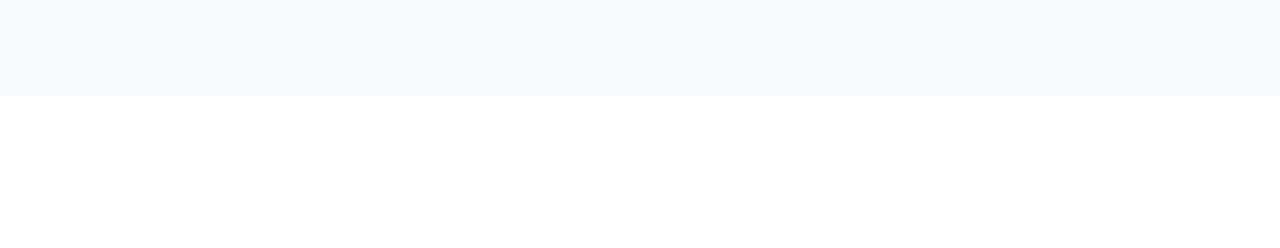
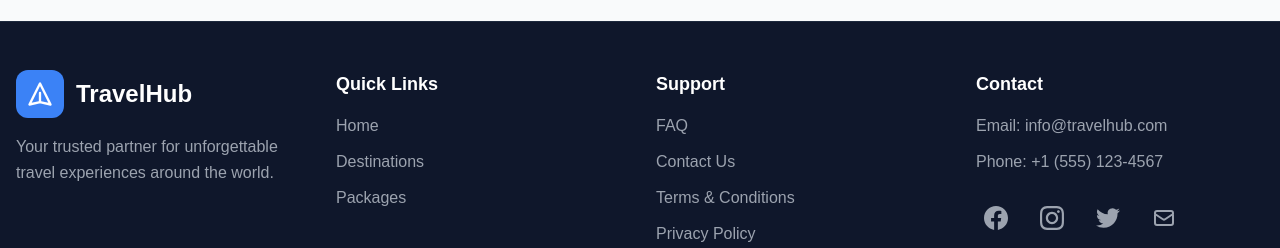
Before and after one commit to ValKyRiE2117/nuxt-project, a Nuxt app: page / in a window 1280 px wide. Shown: the part 704-952 px from the top of the page. Before the commit the page ends 800 px from the top, so only its background shows below. Built offline with nearby package versions, Linux system fonts and the light colour scheme.

Commit message:
add_comp_Footer

```diff
--- a/app.vue
+++ b/app.vue
@@ -3,6 +3,7 @@
     <NuxtLayout>
       <Header />
       <NuxtPage />
+      <Footer />
     </NuxtLayout>
   </div>
 </template>
--- /dev/null
+++ b/components/Footer.vue
@@ -0,0 +1,167 @@
+<template>
+  <footer class="bg-slate-900 border-t border-slate-800">
+    <div class="max-w-7xl mx-auto px-4 py-12">
+      <div class="grid grid-cols-1 md:grid-cols-2 lg:grid-cols-4 gap-8 mb-8">
+        <!-- Brand Section -->
+        <div class="lg:col-span-1">
+          <div class="flex items-center gap-3 mb-4">
+            <div
+              class="w-12 h-12 bg-blue-500 rounded-xl flex items-center justify-center"
+            >
+              <svg
+                class="w-7 h-7 text-white"
+                fill="none"
+                stroke="currentColor"
+                viewBox="0 0 24 24"
+              >
+                <path
+                  stroke-linecap="round"
+                  stroke-linejoin="round"
+                  stroke-width="2"
+                  d="M12 19l9 2-9-18-9 18 9-2zm0 0v-8"
+                />
+              </svg>
+            </div>
+            <span class="text-2xl font-bold text-white">TravelHub</span>
+          </div>
+          <p class="text-gray-400 leading-relaxed">
+            Your trusted partner for unforgettable travel experiences around the
+            world.
+          </p>
+        </div>
+
+        <!-- Quick Links -->
+        <div>
+          <h3 class="text-lg font-bold text-white mb-4">Quick Links</h3>
+          <ul class="space-y-3">
+            <li v-for="link in quickLinks" :key="link.name">
+              <a
+                :href="link.url"
+                class="text-gray-400 hover:text-blue-400 transition-colors duration-200"
+              >
+                {{ link.name }}
+              </a>
+            </li>
+          </ul>
+        </div>
+
+        <!-- Support -->
+        <div>
+          <h3 class="text-lg font-bold text-white mb-4">Support</h3>
+          <ul class="space-y-3">
+            <li v-for="link in supportLinks" :key="link.name">
+              <a
+                :href="link.url"
+                class="text-gray-400 hover:text-blue-400 transition-colors duration-200"
+              >
+                {{ link.name }}
+              </a>
+            </li>
+          </ul>
+        </div>
+
+        <!-- Contact -->
+        <div>
+          <h3 class="text-lg font-bold text-white mb-4">Contact</h3>
+          <div class="space-y-3 mb-6">
+            <p class="text-gray-400">
+              <span class="font-medium">Email:</span> info@travelhub.com
+            </p>
+            <p class="text-gray-400">
+              <span class="font-medium">Phone:</span> +1 (555) 123-4567
+            </p>
+          </div>
+
+          <!-- Social Media Icons -->
+          <div class="flex gap-4">
+            <a
+              v-for="social in socialLinks"
+              :key="social.name"
+              :href="social.url"
+              :aria-label="social.name"
+              class="w-10 h-10 flex items-center justify-center text-gray-400 hover:text-blue-400 transition-colors duration-200"
+            >
+              <component :is="social.icon" class="w-6 h-6" />
+            </a>
+          </div>
+        </div>
+      </div>
+
+      <div class="pt-8 border-t border-slate-800">
+        <p class="text-center text-gray-400">
+          © {{ currentYear }} TravelHub. All rights reserved.
+        </p>
+      </div>
+    </div>
+  </footer>
+</template>
+
+<script setup>
+import { computed } from "vue";
+
+const currentYear = computed(() => new Date().getFullYear());
+
+const quickLinks = [
+  { name: "Home", url: "/" },
+  { name: "Destinations", url: "/destinations" },
+  { name: "Packages", url: "/packages" },
+];
+
+const supportLinks = [
+  { name: "FAQ", url: "/faq" },
+  { name: "Contact Us", url: "/contact" },
+  { name: "Terms & Conditions", url: "/terms" },
+  { name: "Privacy Policy", url: "/privacy" },
+];
+
+const socialLinks = [
+  {
+    name: "Facebook",
+    url: "https://facebook.com",
+    icon: {
+      template: `
+          <svg fill="currentColor" viewBox="0 0 24 24">
+            <path d="M24 12.073c0-6.627-5.373-12-12-12s-12 5.373-12 12c0 5.99 4.388 10.954 10.125 11.854v-8.385H7.078v-3.47h3.047V9.43c0-3.007 1.792-4.669 4.533-4.669 1.312 0 2.686.235 2.686.235v2.953H15.83c-1.491 0-1.956.925-1.956 1.874v2.25h3.328l-.532 3.47h-2.796v8.385C19.612 23.027 24 18.062 24 12.073z"/>
+          </svg>
+        `,
+    },
+  },
+  {
+    name: "Instagram",
+    url: "https://instagram.com",
+    icon: {
+      template: `
+          <svg fill="currentColor" viewBox="0 0 24 24">
+            <path d="M12 2.163c3.204 0 3.584.012 4.85.07 3.252.148 4.771 1.691 4.919 4.919.058 1.265.069 1.645.069 4.849 0 3.205-.012 3.584-.069 4.849-.149 3.225-1.664 4.771-4.919 4.919-1.266.058-1.644.07-4.85.07-3.204 0-3.584-.012-4.849-.07-3.26-.149-4.771-1.699-4.919-4.92-.058-1.265-.07-1.644-.07-4.849 0-3.204.013-3.583.07-4.849.149-3.227 1.664-4.771 4.919-4.919 1.266-.057 1.645-.069 4.849-.069zm0-2.163c-3.259 0-3.667.014-4.947.072-4.358.2-6.78 2.618-6.98 6.98-.059 1.281-.073 1.689-.073 4.948 0 3.259.014 3.668.072 4.948.2 4.358 2.618 6.78 6.98 6.98 1.281.058 1.689.072 4.948.072 3.259 0 3.668-.014 4.948-.072 4.354-.2 6.782-2.618 6.979-6.98.059-1.28.073-1.689.073-4.948 0-3.259-.014-3.667-.072-4.947-.196-4.354-2.617-6.78-6.979-6.98-1.281-.059-1.69-.073-4.949-.073zm0 5.838c-3.403 0-6.162 2.759-6.162 6.162s2.759 6.163 6.162 6.163 6.162-2.759 6.162-6.163c0-3.403-2.759-6.162-6.162-6.162zm0 10.162c-2.209 0-4-1.79-4-4 0-2.209 1.791-4 4-4s4 1.791 4 4c0 2.21-1.791 4-4 4zm6.406-11.845c-.796 0-1.441.645-1.441 1.44s.645 1.44 1.441 1.44c.795 0 1.439-.645 1.439-1.44s-.644-1.44-1.439-1.44z"/>
+          </svg>
+        `,
+    },
+  },
+  {
+    name: "Twitter",
+    url: "https://twitter.com",
+    icon: {
+      template: `
+          <svg fill="currentColor" viewBox="0 0 24 24">
+            <path d="M23.953 4.57a10 10 0 01-2.825.775 4.958 4.958 0 002.163-2.723c-.951.555-2.005.959-3.127 1.184a4.92 4.92 0 00-8.384 4.482C7.69 8.095 4.067 6.13 1.64 3.162a4.822 4.822 0 00-.666 2.475c0 1.71.87 3.213 2.188 4.096a4.904 4.904 0 01-2.228-.616v.06a4.923 4.923 0 003.946 4.827 4.996 4.996 0 01-2.212.085 4.936 4.936 0 004.604 3.417 9.867 9.867 0 01-6.102 2.105c-.39 0-.779-.023-1.17-.067a13.995 13.995 0 007.557 2.209c9.053 0 13.998-7.496 13.998-13.985 0-.21 0-.42-.015-.63A9.935 9.935 0 0024 4.59z"/>
+          </svg>
+        `,
+    },
+  },
+  {
+    name: "Email",
+    url: "mailto:info@travelhub.com",
+    icon: {
+      template: `
+          <svg fill="none" stroke="currentColor" viewBox="0 0 24 24">
+            <path stroke-linecap="round" stroke-linejoin="round" stroke-width="2" d="M3 8l7.89 5.26a2 2 0 002.22 0L21 8M5 19h14a2 2 0 002-2V7a2 2 0 00-2-2H5a2 2 0 00-2 2v10a2 2 0 002 2z"/>
+          </svg>
+        `,
+    },
+  },
+];
+</script>
+
+<style scoped>
+/* Additional custom styles if needed */
+</style>
```
